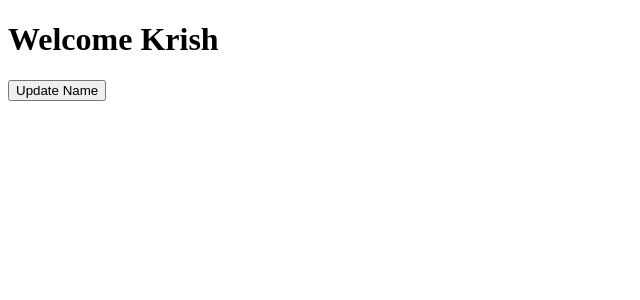
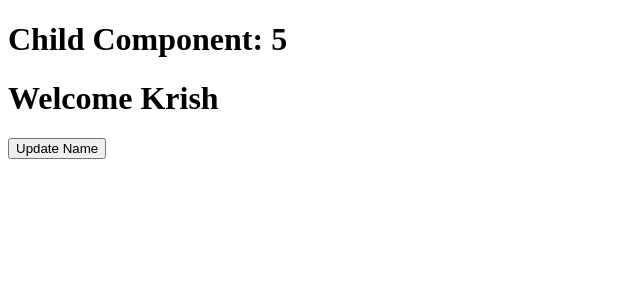
Before and after one commit to githubscientist/fsd57wde, a React (Vite) app: page / in a window 1280 px wide. Shown: the top 300 px of the page, without its empty margins (0-640 px from the left). Built offline with nearby package versions, Linux system fonts and the light colour scheme.

Commit message:
passing data from child to parent

```diff
--- a/src/App.jsx
+++ b/src/App.jsx
@@ -1,14 +1,11 @@
-import { useState } from "react";
 import Child from "./components/Child";
 
 const App = () => {
-  const [name, setName] = useState("Krish");
+
 
   return (
     <div>
-      <Child name={name}
-        setName={setName}
-      />
+      <Child />
     </div>
   )
 }
--- a/src/components/Child.jsx
+++ b/src/components/Child.jsx
@@ -1,10 +1,18 @@
+import { useState } from "react";
 import Header from "./Header";
 
-const Child = ({ name, setName }) => {
+const Child = () => {
+
+  const [name, setName] = useState("");
+
+  const updateName = (value) => {
+    setName(value);
+  }
+
   return (
     <div>
-      <Header name={name} />
-      <button onClick={() => { setName('Sathish') }}>Update Name</button>
+      <h1>Child Component: { name.length }</h1>
+      <Header updateName={ updateName } />
     </div>
   )
 }
--- a/src/components/Header.jsx
+++ b/src/components/Header.jsx
@@ -1,7 +1,20 @@
-const Header = ({ name }) => {
+import { useEffect, useState } from "react";
+
+const Header = ({ updateName }) => {
+
+    const [name, setName] = useState("Krish");
+
+    useEffect(() => {
+        updateName(name);
+    }, []);
+
   return (
       <div>
-          <h1>Welcome { name }</h1>
+          <h1>Welcome {name}</h1>
+          <button onClick={() => {
+              setName('Sathish');
+              updateName('Sathish');
+           }}>Update Name</button>
     </div>
   )
 }
```
